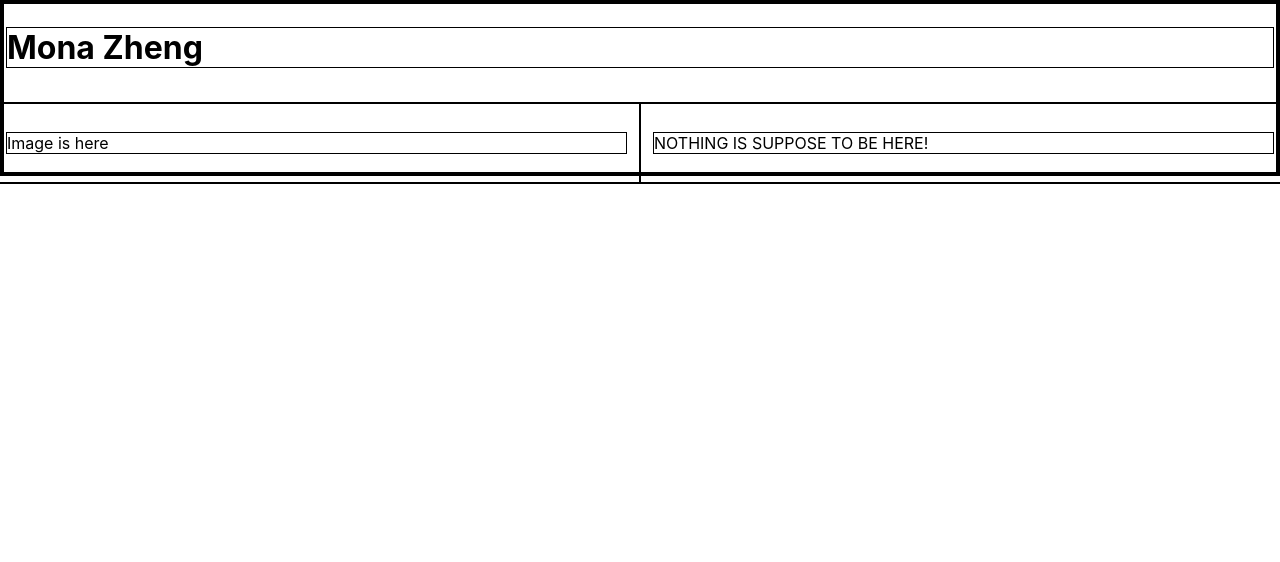
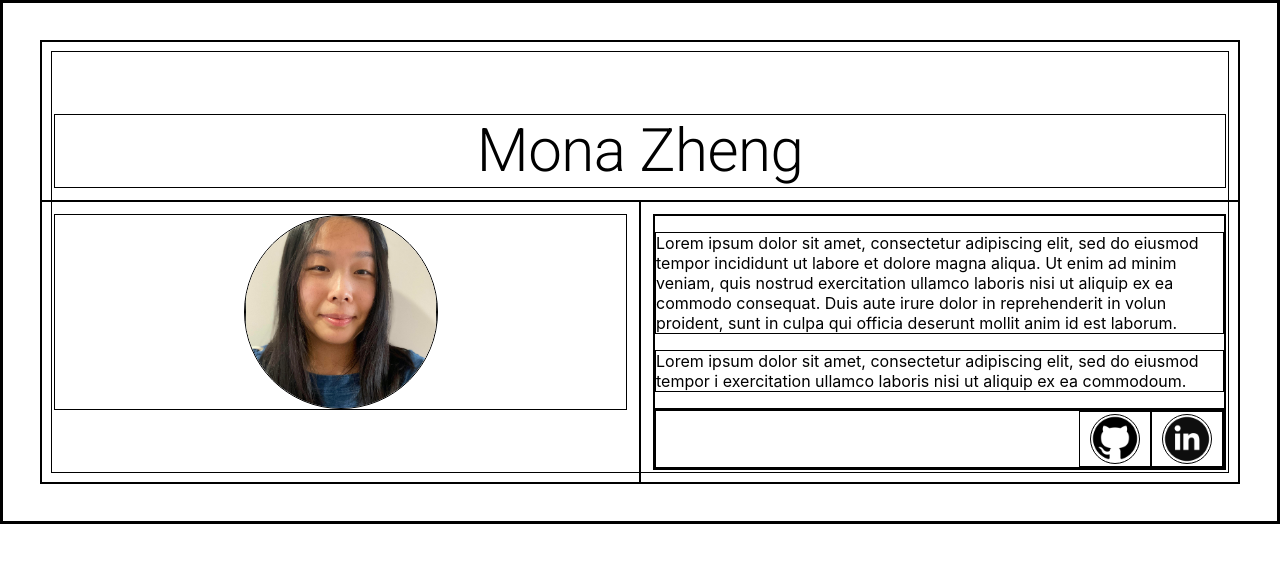
Before and after one commit to catmemberMona/portfolio, a React (Create React App) app: page / in a window 1280 px wide. Shown: the top 562 px of the page. Built offline with nearby package versions, Linux system fonts and the light colour scheme.

Commit message:
added content or placeholder text in about section formatted layout for extra small brower size

```diff
--- a/src/App.js
+++ b/src/App.js
@@ -1,6 +1,8 @@
-import Grid from '@material-ui/core/Grid';
-import { makeStyles } from '@material-ui/core/styles';
-
+import { Grid, makeStyles, Avatar, Typography, Box } from '@material-ui/core';
+// import { mona, linkedin, github } from './Images'
+import mona from './Images/mona.jpeg';
+import linkedin from './Images/linkedin.png';
+import github from './Images/github.png';
 
 function App() {
   const classes = useStyles();
@@ -10,13 +12,63 @@ function App() {
       {/* About Mona Section */}
       <Grid container spacing={3}>
         <Grid item xs={12}>
-          <h1>Mona Zheng</h1>
+          <Typography
+            variant='h2'
+            align='center'
+            className={classes.topSpacing}
+          >
+            Mona Zheng
+          </Typography>
+        </Grid>
+        <Grid item xs={12} sm={6} align='center'>
+          <Box>
+            <Avatar alt='Mona' src={mona} className={classes.medium} />
+          </Box>
         </Grid>
         <Grid item xs={12} sm={6}>
-          <p>Image is here</p>
-        </Grid>
-        <Grid item xs={12} sm={6}>
-          <p>NOTHING IS SUPPOSE TO BE HERE!</p>
+          <Box>
+            <Box>
+              <p>
+                Lorem ipsum dolor sit amet, consectetur adipiscing elit, sed do
+                eiusmod tempor incididunt ut labore et dolore magna aliqua. Ut
+                enim ad minim veniam, quis nostrud exercitation ullamco laboris
+                nisi ut aliquip ex ea commodo consequat. Duis aute irure dolor
+                in reprehenderit in volun proident, sunt in culpa qui officia
+                deserunt mollit anim id est laborum.
+              </p>
+              <p>
+                Lorem ipsum dolor sit amet, consectetur adipiscing elit, sed do
+                eiusmod tempor i exercitation ullamco laboris nisi ut aliquip ex
+                ea commodoum.
+              </p>
+            </Box>
+            <Box>
+              <Grid
+                xs={12}
+                item
+                container
+                direction='row'
+                justify='flex-end'
+                alignItems='center'
+              >
+                <a target='github' href='https://github.com/catmemberMona'>
+                  <Avatar alt='github' src={github} className={classes.small} />
+                </a>
+                <a
+                  target='linkedin'
+                  href='https://www.linkedin.com/in/mona-a-zheng/'
+                >
+                  <Avatar
+                    alt='linkedin'
+                    src={linkedin}
+                    className={classes.small}
+                  >
+                    L
+                  </Avatar>
+                </a>
+              </Grid>
+            </Box>
+          </Box>
         </Grid>
       </Grid>
     </div>
@@ -26,6 +78,28 @@ function App() {
 const useStyles = makeStyles((theme) => ({
   root: {
     flexGrow: 1,
+    margin: '3em'
+  },
+  topSpacing: {
+    marginTop: '1em',
+  },
+  container: {
+    flex: 1,
+  },
+  small: {
+    width: theme.spacing(6),
+    height: theme.spacing(6),
+    margin: '2px 10px'
+  },
+  medium: {
+    width: theme.spacing(24),
+    height: theme.spacing(24),
+  },
+  large: {
+    width: theme.spacing(34),
+    height: theme.spacing(34),
+    marginTop: theme.spacing(2),
+    border: '1px purple solid',
   },
 }));
 
```
